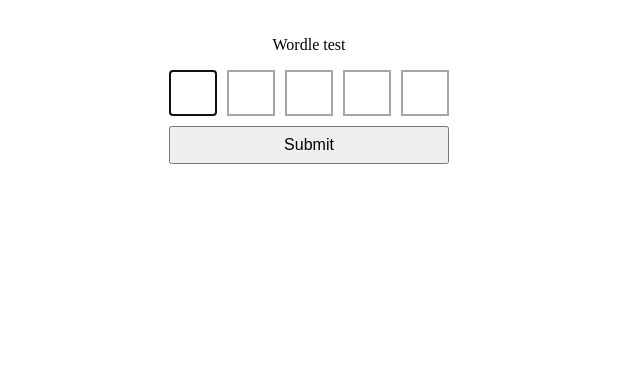
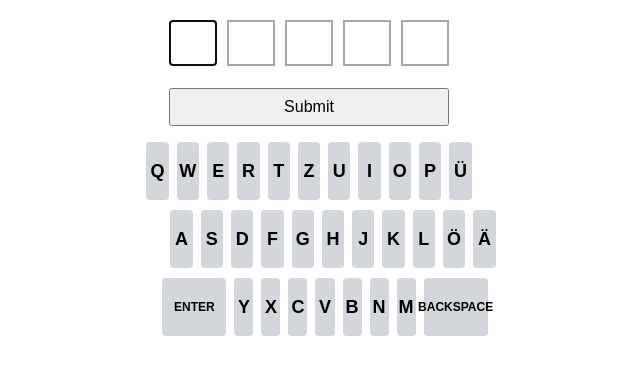
Before and after one commit to Mateji/wordle-multiplayer, an Angular app: page / in a window 1280 px wide. Shown: the top 374 px of the page, without its empty margins (331-971 px from the left). Built offline with nearby package versions, Linux system fonts and the light colour scheme.

Commit message:
update visual keyboard

```diff
--- a/angular.json
+++ b/angular.json
@@ -22,6 +22,7 @@
                             }
                         ],
                         "styles": [
+                            "src/reset.css",
                             "src/styles.css"
                         ]
                     },
--- /dev/null
+++ b/src/app/keyboard/keyboard.component.css
@@ -0,0 +1,68 @@
+.keyboard-container {
+    width: 100%;
+    max-width: 520px;
+    margin: 1em auto 0;
+    display: flex;
+    flex-direction: column;
+}
+
+.keyboard-row {
+    display: flex;
+    width: 100%;
+    justify-content: center;
+    gap: clamp(4px, 1vw, 8px);
+    margin-bottom: clamp(6px, 1vw, 10px);
+}
+
+.keyboard-row:nth-child(2) {
+    padding: 0 clamp(10px, 3vw, 24px);
+}
+
+.keyboard-row:nth-child(3) {
+    padding: 0 clamp(6px, 2vw, 16px);
+}
+
+.key {
+    flex: 1 1 0;
+    min-width: 0;
+
+    height: clamp(42px, 7vw, 58px);
+    border-radius: 4px;
+
+    color: var(--key-text-color);
+    background-color: var(--key-bg-color);
+
+    font-size: clamp(12px, 2.2vw, 18px);
+    font-weight: 700;
+    text-transform: uppercase;
+
+    border: 0;
+    padding: 0;
+
+    display: flex;
+    align-items: center;
+    justify-content: center;
+
+    cursor: pointer;
+}
+
+.key.is-wide {
+    flex: 1.2 1 0;
+    min-width: 64px;
+    font-size: 0.75em;
+}
+
+.key.absent {
+    background-color: var(--key-absent-bg-color);
+    color: var(--key-absent-text-color);
+}
+
+.key.correct {
+    background-color: var(--key-correct-bg-color);
+    color: var(--key-correct-text-color);
+}
+
+.key.present {
+    background-color: var(--key-present-bg-color);
+    color: var(--key-present-text-color);
+}
--- /dev/null
+++ b/src/app/keyboard/keyboard.component.html
@@ -0,0 +1,9 @@
+<div class="keyboard-container">
+    @for (row of keys; track row) {
+    <div class="keyboard-row">
+        @for (key of row; track key) {
+        <button class="key" [class.is-wide]="key === 'Enter' || key === 'Backspace'" type="button">{{ key }}</button>
+        }
+    </div>
+    }
+</div>
--- /dev/null
+++ b/src/app/keyboard/keyboard.component.ts
@@ -0,0 +1,15 @@
+import { Component } from '@angular/core';
+
+@Component({
+    selector: 'app-keyboard',
+    imports: [],
+    templateUrl: './keyboard.component.html',
+    styleUrl: './keyboard.component.css',
+})
+export class KeyboardComponent {
+    keys = [
+        ['Q', 'W', 'E', 'R', 'T', 'Z', 'U', 'I', 'O', 'P', 'Ü',],
+        ['A', 'S', 'D', 'F', 'G', 'H', 'J', 'K', 'L', 'Ö', 'Ä',],
+        ['Enter', 'Y', 'X', 'C', 'V', 'B', 'N', 'M', 'Backspace'],
+    ];
+}
--- a/src/app/overview/overview.component.css
+++ b/src/app/overview/overview.component.css
@@ -3,6 +3,20 @@
     flex-direction: column;
     align-items: center;
     margin-top: 20px;
+    width: 100%;
+}
+
+form {
+    display: flex;
+    flex-direction: column;
+    align-items: center;
+}
+
+.wordle-container {
+    display: flex;
+    flex-direction: column;
+    gap: 12px;
+    width: fit-content;
 }
 
 .letter-container {
@@ -42,21 +56,21 @@
 }
 
 .letter.correct {
-    background: #6aaa64;
-    color: #fff;
-    border-color: #5b8f54;
+    background: var(--key-correct-bg-color);
+    color: var(--key-correct-text-color);
+    border-color: var(--key-correct-border-color);
 }
 
 .letter.present {
-    background: #c9b458;
-    color: #fff;
-    border-color: #a89647;
+    background: var(--key-present-bg-color);
+    color: var(--key-present-text-color);
+    border-color: var(--key-present-border-color);
 }
 
 .letter.absent {
-    background: #787c7e;
-    color: #fff;
-    border-color: #5f6364;
+    background: var(--key-absent-bg-color);
+    color: var(--key-absent-text-color);
+    border-color: var(--key-absent-border-color);
 }
 
 .submit-button {
--- a/src/app/overview/overview.component.html
+++ b/src/app/overview/overview.component.html
@@ -1,6 +1,6 @@
 <div class="container">
-    <p>Wordle test</p>
     <form (submit)="onSubmit($event)">
+        <div class="wordle-container">
             <div class="letter-container" #lettersContainer>
                 @for (row of rows; track $index; let rowIndex = $index) {
                 <div class="letter-row" [class.row-enter]="row.enter">
@@ -18,5 +18,7 @@
                 }
             </div>
             <button class="submit-button" type="submit">Submit</button>
+        </div>
+        <app-keyboard></app-keyboard>
     </form>
 </div>
--- a/src/app/overview/overview.component.ts
+++ b/src/app/overview/overview.component.ts
@@ -1,5 +1,6 @@
 import { afterNextRender, AfterViewInit, Component, ElementRef, OnInit, QueryList, ViewChild, ViewChildren } from '@angular/core';
 import { SingleLetterDirective } from '../directives/single-letter-directive';
+import { KeyboardComponent } from "../keyboard/keyboard.component";
 
 type LetterState = 'correct' | 'present' | 'absent' | 'unset';
 
@@ -16,7 +17,7 @@ type Row = {
 
 @Component({
     selector: 'app-overview',
-    imports: [SingleLetterDirective],
+    imports: [SingleLetterDirective, KeyboardComponent],
     templateUrl: './overview.component.html',
     styleUrl: './overview.component.css',
 })
--- /dev/null
+++ b/src/reset.css
@@ -0,0 +1,135 @@
+/* http://meyerweb.com/eric/tools/css/reset/
+   v2.0 | 20110126
+   License: none (public domain)
+*/
+
+html,
+body,
+div,
+span,
+applet,
+object,
+iframe,
+h1,
+h2,
+h3,
+h4,
+h5,
+h6,
+p,
+blockquote,
+pre,
+a,
+abbr,
+acronym,
+address,
+big,
+cite,
+code,
+del,
+dfn,
+em,
+img,
+ins,
+kbd,
+q,
+s,
+samp,
+small,
+strike,
+strong,
+sub,
+sup,
+tt,
+var,
+b,
+u,
+i,
+center,
+dl,
+dt,
+dd,
+ol,
+ul,
+li,
+fieldset,
+form,
+label,
+legend,
+table,
+caption,
+tbody,
+tfoot,
+thead,
+tr,
+th,
+td,
+article,
+aside,
+canvas,
+details,
+embed,
+figure,
+figcaption,
+footer,
+header,
+hgroup,
+menu,
+nav,
+output,
+ruby,
+section,
+summary,
+time,
+mark,
+audio,
+video {
+    margin: 0;
+    padding: 0;
+    border: 0;
+    font-size: 100%;
+    font: inherit;
+    vertical-align: baseline;
+}
+
+/* HTML5 display-role reset for older browsers */
+article,
+aside,
+details,
+figcaption,
+figure,
+footer,
+header,
+hgroup,
+menu,
+nav,
+section {
+    display: block;
+}
+
+body {
+    line-height: 1;
+}
+
+ol,
+ul {
+    list-style: none;
+}
+
+blockquote,
+q {
+    quotes: none;
+}
+
+blockquote:before,
+blockquote:after,
+q:before,
+q:after {
+    content: '';
+    content: none;
+}
+
+table {
+    border-collapse: collapse;
+    border-spacing: 0;
+}
--- a/src/styles.css
+++ b/src/styles.css
@@ -1 +1,14 @@
 /* You can add global styles to this file, and also import other style files */
+:root {
+    --key-bg-color: #d3d6da;
+    --key-text-color: #000000;
+    --key-absent-bg-color: #787c7e;
+    --key-absent-border-color: #565758;
+    --key-absent-text-color: #ffffff;
+    --key-present-bg-color: #c9b458;
+    --key-present-border-color: #a89647;
+    --key-present-text-color: #ffffff;
+    --key-correct-bg-color: #6aaa64;
+    --key-correct-border-color: #5b8f54;
+    --key-correct-text-color: #ffffff;
+}
```
Also changed, not shown: 1 other file (tests, documents, lock files or other folders). Lines whose indentation alone changed are shown as unchanged.
